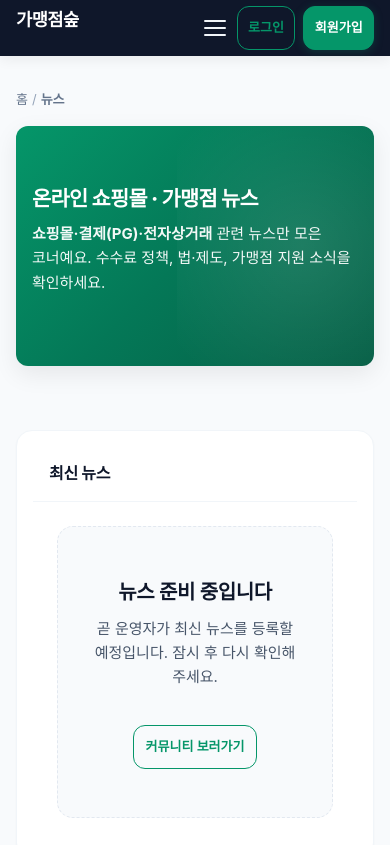
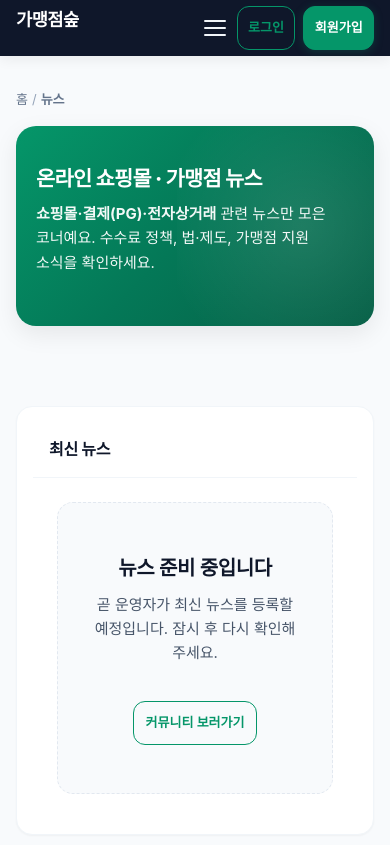
Before and after one commit to leesk0130-byte/my-platform, a plain HTML site: page news.html in a window 390 px wide. Shown: the top 845 px of the page. Drawn offline with Linux system fonts and the light colour scheme; no server answers; a web font is replaced by a local one.

Commit message:
怨꾩궛湲걔룸돱??珥덈줉 ?덉뼱濡?諛뺤뒪 ?ш린쨌?꾩튂 ?숈씪?섍쾶 ?듭씪

```diff
--- a/css/common.css
+++ b/css/common.css
@@ -447,22 +447,61 @@ a.ad-slot:hover { background: #cbd5e1; }
 }
 .page-calculator .hero { background: linear-gradient(135deg, #059669 0%, #047857 50%, #065f46 100%); }
 
-/* 수수료 계산기 · 뉴스 배너 크기 통일 (고정 높이, 중앙 정렬, 패딩 통일) */
+/* 수수료 계산기 · 뉴스 배너 크기·위치 완전 동일 (페이지 전환 시 똑같이 보이도록) */
 .hero.hero-banner {
   min-height: 240px;
   display: flex;
   flex-direction: column;
   justify-content: center;
+  align-items: flex-start;
   padding: 40px 60px;
+  margin-bottom: var(--space-8);
   border-radius: 20px;
   box-sizing: border-box;
-}
-.page-news .hero.hero-banner {
-  align-items: flex-start;
   text-align: left;
 }
+.page-news .hero.hero-banner,
 .page-calculator .hero.hero-banner {
-  align-items: flex-start;
+  /* 동일 스타일 유지 (추가 오버라이드 없음) */
+}
+.hero.hero-banner h2 {
+  font-size: clamp(1.2rem, 4vw, 1.75rem);
+  margin: 0 0 0.5rem;
+  line-height: 1.3;
+  text-align: left;
+  font-weight: 800;
+}
+.hero.hero-banner p {
+  font-size: 0.9375rem;
+  line-height: 1.65;
+  margin: 0 0 0.5rem;
+  text-align: left;
+  max-width: 60ch;
+  opacity: 0.95;
+}
+.hero.hero-banner p:last-child {
+  margin-bottom: 0;
+}
+/* 모바일에서도 계산기/뉴스 초록 박스 크기·위치 동일 (일반 .hero 모바일 스타일 적용 안 함) */
+@media (max-width: 768px) {
+  .hero.hero-banner {
+    min-height: 200px !important;
+    padding: 24px 20px !important;
+    margin-bottom: var(--space-8) !important;
+    margin-left: 0 !important;
+    margin-right: 0 !important;
+    border-radius: 20px !important;
+  }
+}
+@media (max-width: 767px) {
+  .hero.hero-banner {
+    min-height: 200px !important;
+    padding: 24px 20px !important;
+    margin-bottom: var(--space-8) !important;
+    margin-left: 0 !important;
+    margin-right: 0 !important;
+    border-radius: 20px !important;
+  }
 }
 
 /* ===== 섹션 · 카드 ===== */
--- a/news.html
+++ b/news.html
@@ -49,9 +49,9 @@
 
   <main id="main" class="container page-news">
     <nav class="breadcrumb" aria-label="breadcrumb"><a href="index.html">홈</a> <span class="bc-sep">/</span> <strong>뉴스</strong></nav>
-    <div class="hero hero-banner" style="min-height:240px;padding:40px 60px;display:flex;flex-direction:column;justify-content:center;align-items:flex-start;border-radius:20px;box-sizing:border-box;">
-      <h2 style="font-size:clamp(1.2rem,4vw,1.75rem);margin:0;padding:0;text-align:left;">온라인 쇼핑몰 · 가맹점 뉴스</h2>
-      <p style="font-size:0.9375rem;line-height:1.65;margin:0;padding:0;text-align:left;max-width:60ch;"><strong>쇼핑몰·결제(PG)·전자상거래</strong> 관련 뉴스만 모은 코너예요. 수수료 정책, 법·제도, 가맹점 지원 소식을 확인하세요.</p>
+    <div class="hero hero-banner">
+      <h2>온라인 쇼핑몰 · 가맹점 뉴스</h2>
+      <p><strong>쇼핑몰·결제(PG)·전자상거래</strong> 관련 뉴스만 모은 코너예요. 수수료 정책, 법·제도, 가맹점 지원 소식을 확인하세요.</p>
     </div>
     <section class="section">
       <div class="card">
```
Also changed, not shown: calculator.html (+1 -1 lines).
